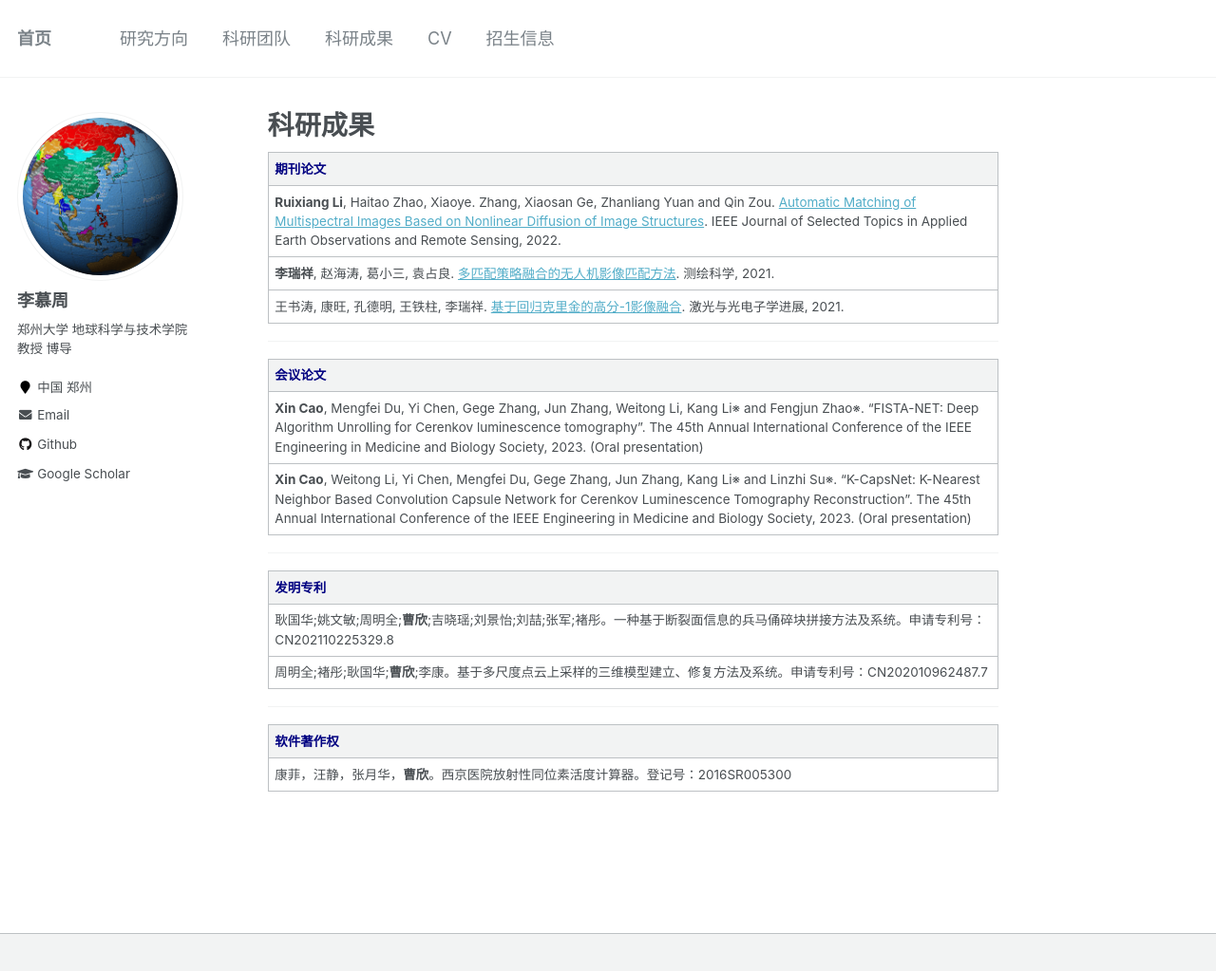
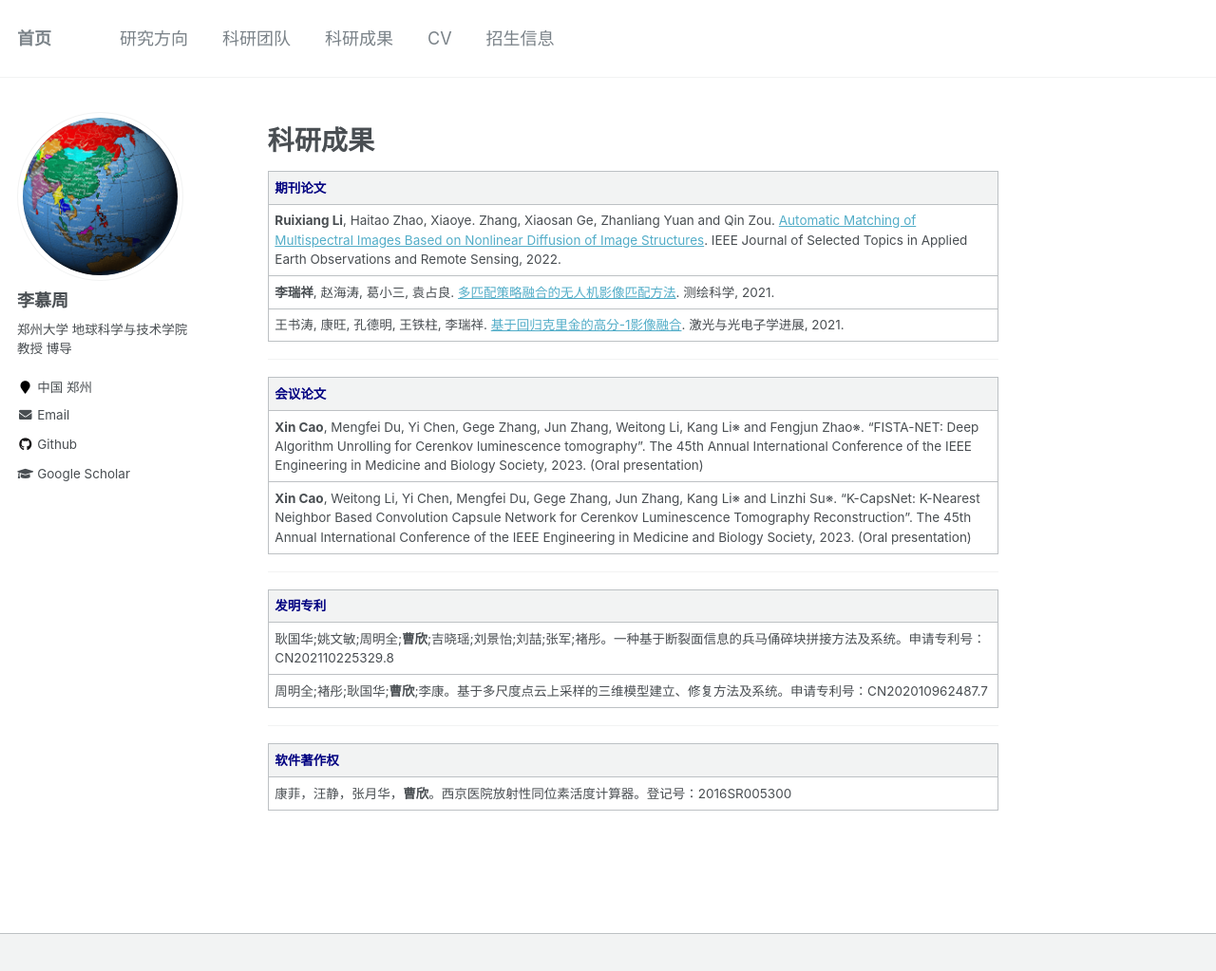
Before and after one commit to aiipslab/aiipslab.github.io, a Jekyll site: the page built from _pages/publications.md, in a window 1280 px wide and 1056 px high. Shown: the top 1023 px of the window at 95% size. Built offline with Jekyll 4.4.1, drawn with Linux system fonts in a browser that asks for light colours.

```diff
--- a/_pages/publications.md
+++ b/_pages/publications.md
@@ -1,9 +1,11 @@
 ---
 layout: single
-title: "科研成果"
+title: ""
 permalink: /publications/
 author_profile: true
 ---
+科研成果
+===
 
 |<span style="color: navy">期刊论文</span>|
 | :---- |
```
